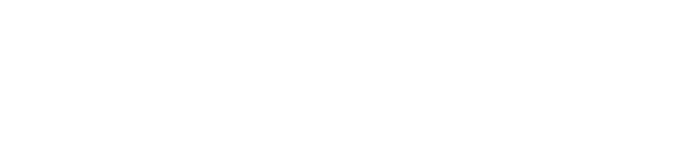
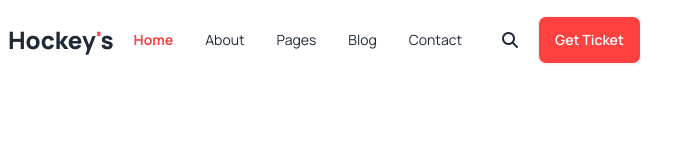
Before and after one commit to i-am-surovi/B9A3-Hockeys, a plain HTML site: page index.html in a window 1280 px wide. Shown: the whole page, without its empty margins (0-695 px from the left). Drawn offline with nearby package versions, Linux system fonts and the light colour scheme.

Commit message:
navbar added

```diff
--- a/index.html
+++ b/index.html
@@ -11,11 +11,80 @@
     <link href="https://fonts.googleapis.com/css2?family=Manrope:wght@400;500;600;700;800&display=swap" rel="stylesheet">
 
     <!-- Tailwind and Daisy UI -->
+    <link href="https://cdn.jsdelivr.net/npm/daisyui@4.6.0/dist/full.min.css" rel="stylesheet" type="text/css" />
+    <script src="https://cdn.tailwindcss.com"></script>
 
+    <!-- icon from Font-awesome -->
+    <script src="https://kit.fontawesome.com/c4d3f731ad.js" crossorigin="anonymous"></script>
 
+    <!-- custom config -->
+     <script>
+        tailwind.config = {
+            theme: {
+                extend: {
+                    colors: {
+                        clifford: "#da373d",
+                        orange: "#FF4240",
+                    }
+                }
+            }
+        }
+     </script>
+
+     <!-- vanilla css -->
+      <style>
+            .theme-font {
+                font-family: 'Manrope', sans-serif;
+            }
+      </style>
 
 </head>
-<body>
+
+<body class="theme-font">
+    <!-- header Section -->
+     <header class="container mx-auto lg:mb-16 mb-10">
+        <!-- nav bar -->
+         <nav>
+            <div class="navbar bg-base-100">
+                <div class="nav-start">
+                    <div class="dropdown">
+                        <div tabindex="0" role="button" class="btn btn-ghost lg:hidden">
+                            <svg xmlns="http://www.w3.org/2000/svg" class="h-5 w-5" fill="none" viewBox="0 0 24 24"
+                                stroke="currentColor">
+                                <path stroke-linecap="round" stroke-linejoin="round" stroke-width="2"
+                                    d="M4 6h16M4 12h8m-8 6h16" />
+                            </svg>
+                        </div>
+
+                        <ul tabindex="0" class="menu menu-sm dropdown-content mt-3 z-[1] p-2 shadow bg-base-100 roundex-box w-54">
+                            <li><a href="" class="font-bold text-orange">Home</a></li>
+                            <li><a href="">About</a></li>
+                            <li><a href="">Pages</a></li>
+                            <li><a href="">Blog</a></li>
+                            <li><a href="">Contact</a></li>
+                        </ul>
+                    </div>
+
+                    <!-- logo section -->
+                     <a class="text-2xl font-extrabold cursor-pointer" href="index.html">Hockey<span class="text-orange">'</span>s</a>
+                </div>
+
+                <div class="nav-center hidden lg:flex">
+                    <ul class="menu menu-horizontal px-1">
+                        <li><a class="font-bold text-orange" href="">Home</a></li>
+                        <li><a href="">About</a></li>
+                        <li><a href="">Pages</a></li>
+                        <li><a href="">Blog</a></li>
+                        <li><a href="">Contact</a></li>
+                    </ul>
+                </div>
+                <div class="nav-end">
+                    <a class="p-5 cursor-pointer lg:flex hidden" href=""><i class="fa-solid fa-magnifying-glass text-base"></i></a>
+                    <a class="btn bg-orange text-white" href="">Get Ticket</a>
+                </div>
+            </div>
+         </nav>
+     </header>
 
 </body>
 </html>
```
